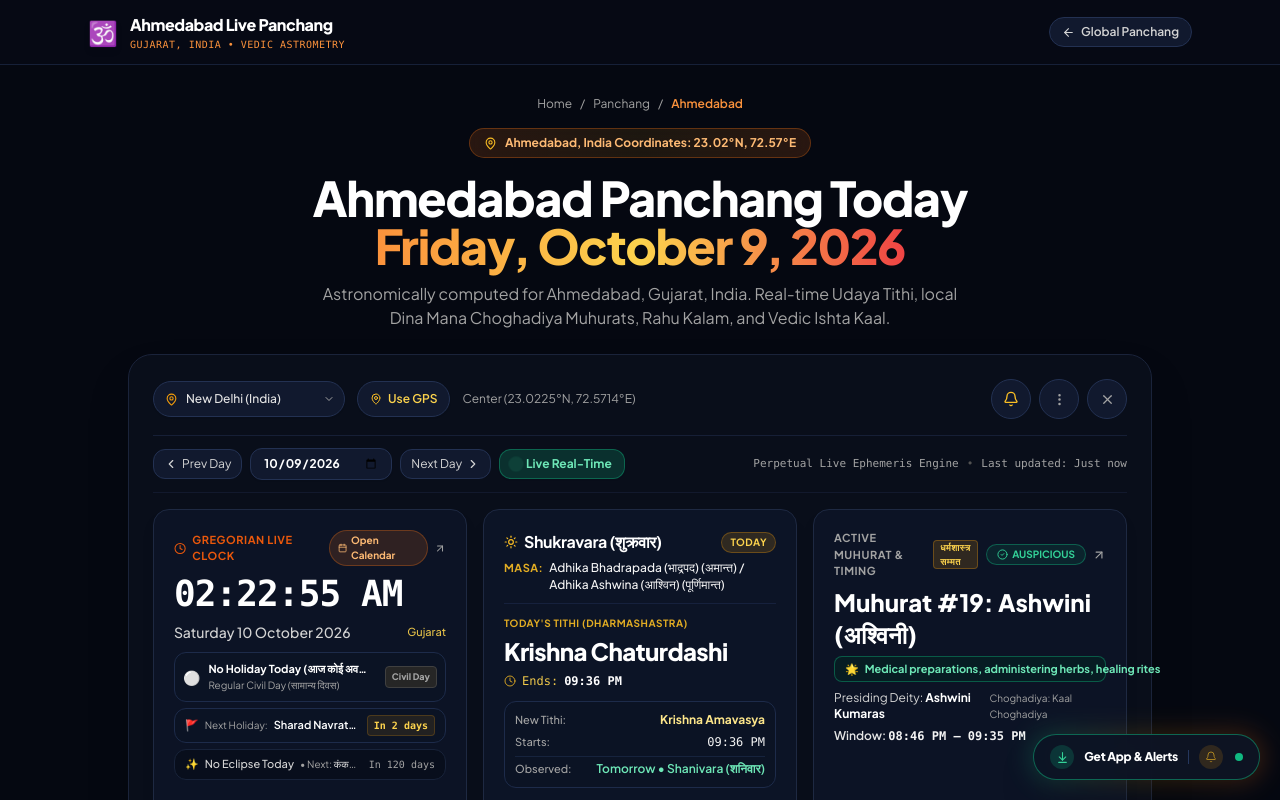
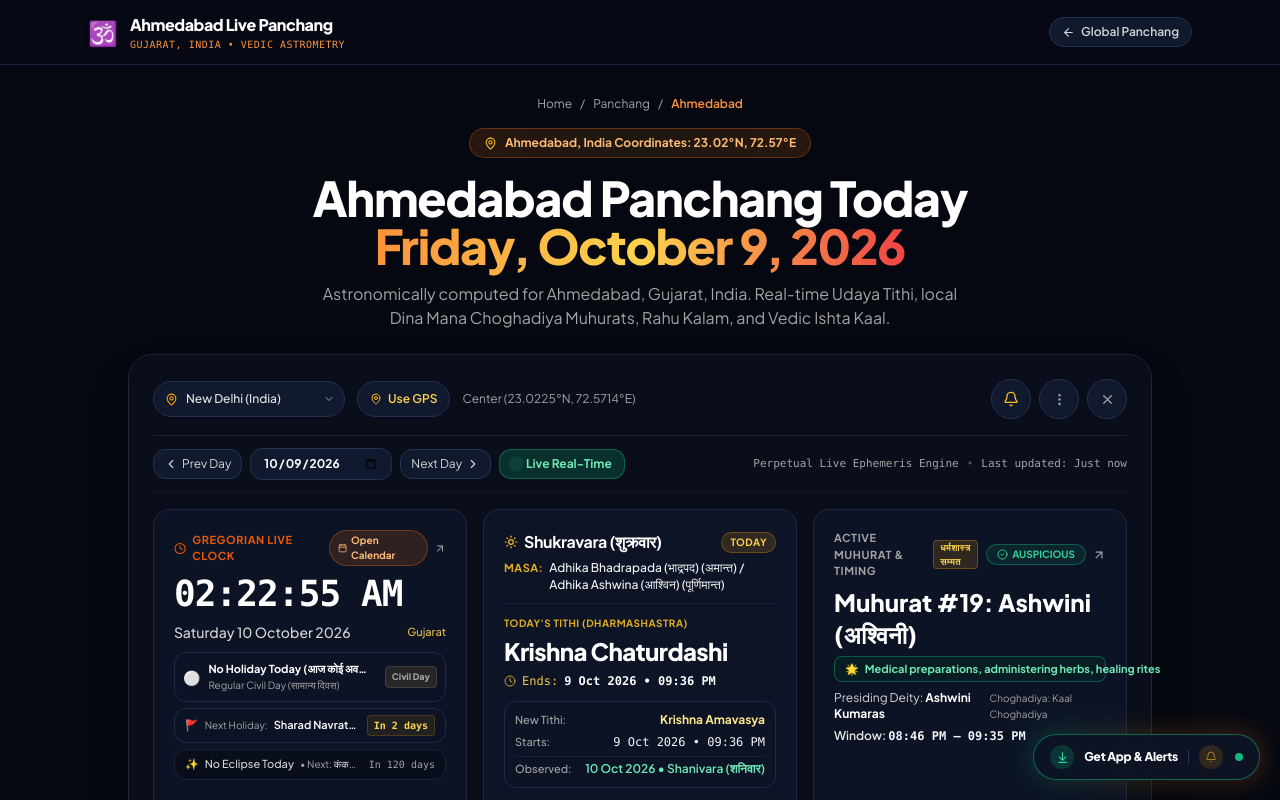
Before and after one commit to manishkana30-jpg/hindu-calendar-widget, a Next.js app: page /panchang/ahmedabad in a window 1280 px wide. Shown: the top 800 px of the page. Built offline with nearby package versions, Linux system fonts and the light colour scheme.

Commit message:
feat(widget): format middle card New Tithi with Gregorian date-time and Observed date-day/vara

```diff
--- a/app/components/HinduPanchangWidget.tsx
+++ b/app/components/HinduPanchangWidget.tsx
@@ -12,7 +12,8 @@ import {
   PRESET_LOCATIONS,
   LocationCoordinates,
   PanchangData,
-  TITHIS
+  TITHIS,
+  formatUtcDateToLocalTime
 } from '../../src/lib/vedic-astronomy';
 import { usePanchangAutoSync } from '../../src/hooks/usePanchangAutoSync';
 import { CITIES } from '../../src/lib/cities';
@@ -316,8 +317,8 @@ export function HinduPanchangWidget({ initialLocation }: { initialLocation?: Loc
   const nextTithiIndex = (currentUdayaIndex % 30) + 1;
   const nextTithiObj = TITHIS[(nextTithiIndex - 1) % 30];
   const nextTithiName = nextTithiObj?.name || `Tithi ${nextTithiIndex}`;
-  const newTithiStartTime = panchang.udayaTithi?.endTime || panchang.tithi.endTime || 'At conclusion';
 
+  const MONTHS_SHORT = ['Jan', 'Feb', 'Mar', 'Apr', 'May', 'Jun', 'Jul', 'Aug', 'Sep', 'Oct', 'Nov', 'Dec'];
   const DAY_NAMES = [
     'Ravivara (रविवार)',
     'Somavara (सोमवार)',
@@ -327,16 +328,42 @@ export function HinduPanchangWidget({ initialLocation }: { initialLocation?: Loc
     'Shukravara (शुक्रवार)',
     'Shanivara (शनिवार)'
   ];
-  const currentDayIndex = targetInstant.getDay();
-  const tomorrowDayName = DAY_NAMES[(currentDayIndex + 1) % 7];
 
-  let newTithiObservedWhen = `Tomorrow • ${tomorrowDayName}`;
+  // Format Gregorian date & time for new Tithi start:
+  // "new tithi date • time AM/PM according to georgian" (e.g. "11 Oct 2026 • 09:36 PM")
+  const transitionUtc = panchang.udayaTithi?.endDate || panchang.instantaneousTithi?.endDate;
+  let newTithiStartTime = panchang.udayaTithi?.endTime || panchang.tithi.endTime || 'At conclusion';
+  if (transitionUtc) {
+    const localMs = transitionUtc.getTime() + tzOffset * 3600000;
+    const localD = new Date(localMs);
+    const dateFormatted = `${localD.getUTCDate()} ${MONTHS_SHORT[localD.getUTCMonth()]} ${localD.getUTCFullYear()}`;
+    const timeFormatted = formatUtcDateToLocalTime(transitionUtc, tzOffset);
+    newTithiStartTime = `${dateFormatted} • ${timeFormatted}`;
+  }
+  const currentTithiEndTime = newTithiStartTime;
+
+  // Format Dharmashastra observation day:
+  // "date • day/vara" (e.g. "11 Oct 2026 • Ravivara (रविवार)")
+  const isCurrentPreSunrise = isPreSunrise ?? panchang.isPreSunrise ?? false;
+  let dayOffset = isCurrentPreSunrise ? 0 : 1;
+  let anomalySuffix = '';
   if (tithiResolution.isVriddhi) {
-    const dayAfterIndex = (currentDayIndex + 2) % 7;
-    newTithiObservedWhen = `${DAY_NAMES[dayAfterIndex]} (Delayed: Vriddhi)`;
+    dayOffset = isCurrentPreSunrise ? 1 : 2;
+    anomalySuffix = ' (Delayed: Vriddhi)';
   } else if (tithiResolution.isKshaya && tithiResolution.kshayaTithiDetails?.name === nextTithiName) {
-    newTithiObservedWhen = 'Today (Kshaya — Skipped at Sunrise)';
+    dayOffset = isCurrentPreSunrise ? 0 : 1;
+    anomalySuffix = ' (Kshaya — Skipped at Sunrise)';
   }
+
+  const obsDate = new Date(
+    targetInstant.getFullYear(),
+    targetInstant.getMonth(),
+    targetInstant.getDate() + dayOffset,
+    12, 0, 0
+  );
+  const obsDateFormatted = `${obsDate.getDate()} ${MONTHS_SHORT[obsDate.getMonth()]} ${obsDate.getFullYear()}`;
+  const obsDayVara = DAY_NAMES[obsDate.getDay()];
+  const newTithiObservedWhen = `${obsDateFormatted} • ${obsDayVara}${anomalySuffix}`;
 
   // Click-outside handler to close dropdown menu
   useEffect(() => {
@@ -805,28 +832,28 @@ export function HinduPanchangWidget({ initialLocation }: { initialLocation?: Loc
                   <Clock size={12} className="text-amber-400/80 flex-shrink-0" />
                   <span>Ends:</span>
                   <span className="font-bold text-white">
-                    {panchang.udayaTithi?.endTime || panchang.tithi.endTime}
+                    {currentTithiEndTime}
                   </span>
                 </div>
               </div>
 
               {/* 4: New Tithi: Start Time & Will Be Observed When */}
               <div className="p-2.5 rounded-xl bg-[#0b1324] border border-[#1d2b4a] space-y-1.5">
-                <div className="flex items-center justify-between text-xs">
-                  <span className="text-neutral-400 text-[11px] font-medium">New Tithi:</span>
-                  <span className="font-bold text-amber-200">
+                <div className="flex items-center justify-between text-xs gap-2">
+                  <span className="text-neutral-400 text-[11px] font-medium flex-shrink-0">New Tithi:</span>
+                  <span className="font-bold text-amber-200 text-right">
                     {nextTithiName}
                   </span>
                 </div>
-                <div className="flex items-center justify-between text-xs">
-                  <span className="text-neutral-400 text-[11px] font-medium">Starts:</span>
-                  <span className="font-mono text-neutral-100 font-medium">
+                <div className="flex items-center justify-between text-xs gap-2">
+                  <span className="text-neutral-400 text-[11px] font-medium flex-shrink-0">Starts:</span>
+                  <span className="font-mono text-neutral-100 font-medium text-right">
                     {newTithiStartTime}
                   </span>
                 </div>
-                <div className="flex items-center justify-between text-xs pt-1 border-t border-[#16233d]">
-                  <span className="text-neutral-400 text-[11px] font-medium">Observed:</span>
-                  <span className="font-semibold text-emerald-300">
+                <div className="flex items-center justify-between text-xs pt-1 border-t border-[#16233d] gap-2">
+                  <span className="text-neutral-400 text-[11px] font-medium flex-shrink-0">Observed:</span>
+                  <span className="font-semibold text-emerald-300 text-right">
                     {newTithiObservedWhen}
                   </span>
                 </div>
```
Also changed, not shown: test/verify-push-system.ts (+2 -2 lines).
